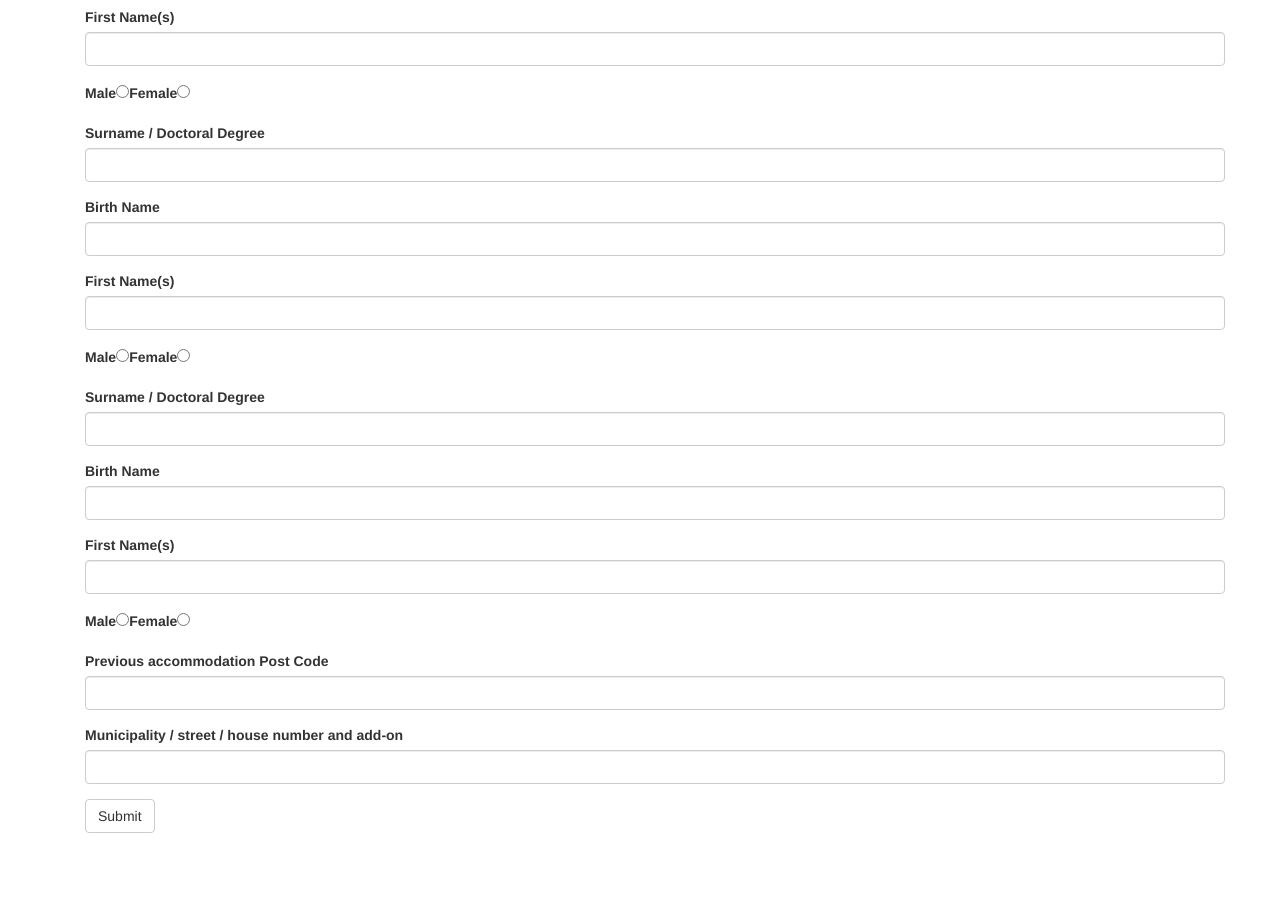
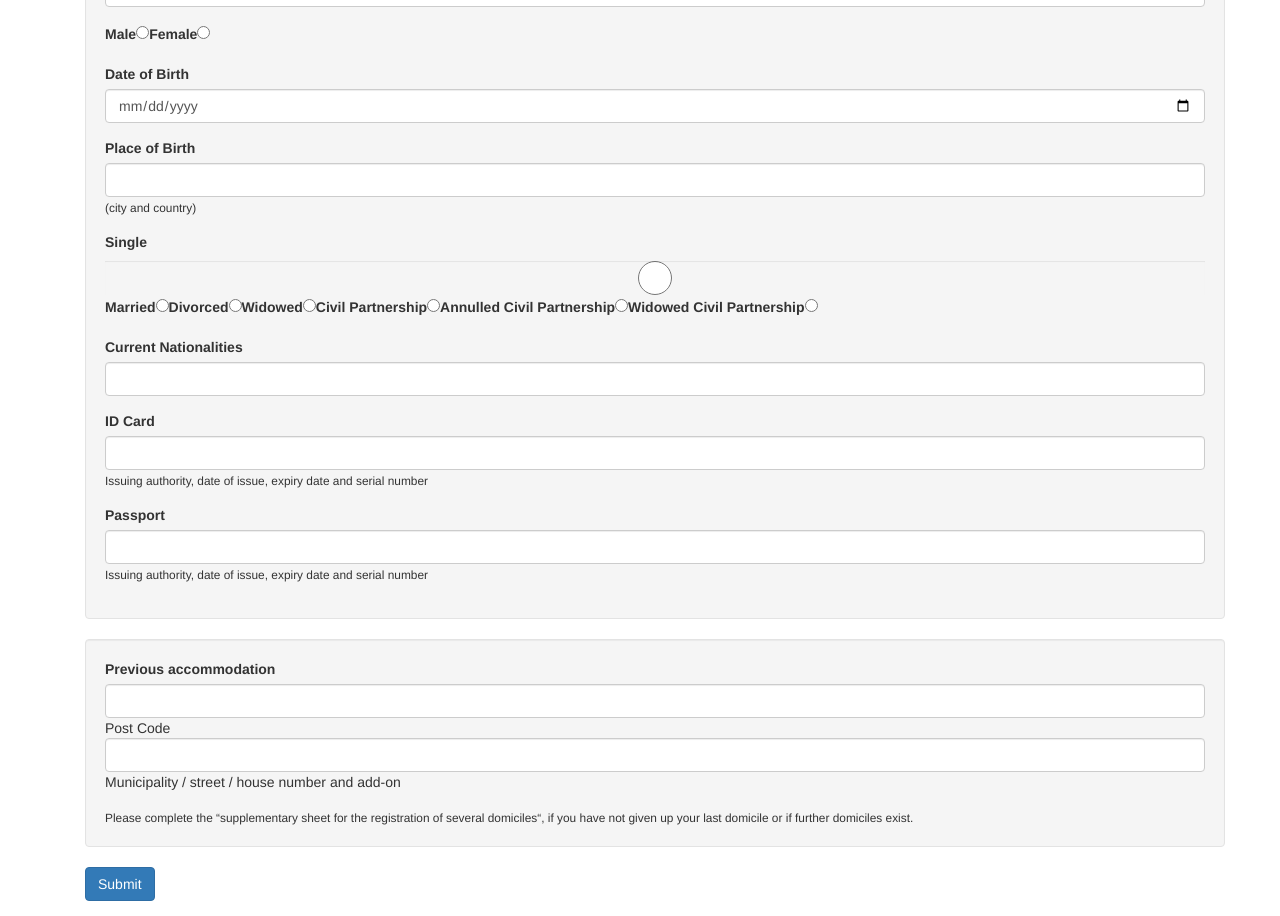
Before and after one commit to christophblessing/registration-form, a React (Create React App) app: page / in a window 1280 px wide. Shown: the part 1120-2036 px from the top of the page. Before the commit the page ends 1953 px from the top, so only its background shows below. Built offline with nearby package versions, Linux system fonts and the light colour scheme.

Commit message:
improved overall form styling, added helper texts and missing form fields, added type declarations

```diff
--- a/src/DetailsForm.tsx
+++ b/src/DetailsForm.tsx
@@ -16,19 +16,16 @@ class Details extends React.Component<Props> {
 
   render() {
     return (
-      <div>
+      <div className="well">
         <div className="form-group">
           <label>Surname / Doctoral Degree</label>
-          <input
-            className="form-control"
-            name=""
-            onChange={this.props.handleChange}
-          />
+          <input className="form-control" onChange={this.props.handleChange} />
         </div>
 
         <div className="form-group">
           <label>Birth Name</label>
           <input className="form-control" />
+          <small>(if applicable)</small>
         </div>
 
         <div className="form-group">
@@ -43,7 +40,7 @@ class Details extends React.Component<Props> {
             value="male"
             id="male"
             onChange={this.props.handleChange}
-            name="gender"
+            name={this.id + "-gender"}
           />
           <label htmlFor="female">Female</label>
           <input
@@ -51,8 +48,106 @@ class Details extends React.Component<Props> {
             value="female"
             id="female"
             onChange={this.props.handleChange}
-            name="gender"
+            name={this.id + "-gender"}
           />
+        </div>
+
+        <div className="form-group">
+          <label>Date of Birth</label>
+          <input
+            className="form-control"
+            type="date"
+            onChange={this.props.handleChange}
+          />
+        </div>
+
+        <div className="form-group">
+          <label>Place of Birth</label>
+          <input className="form-control" onChange={this.props.handleChange} />
+          <small>(city and country)</small>
+        </div>
+
+        <div className="form-group">
+          <label>Single</label>
+          <input
+            type="radio"
+            className="form-control"
+            value="single"
+            onChange={this.props.handleChange}
+            name={this.id + "-maritalRelationship"}
+          />
+          <label>Married</label>
+          <input
+            type="radio"
+            value="married"
+            onChange={this.props.handleChange}
+            name={this.id + "-maritalRelationship"}
+          />
+          <label>Divorced</label>
+          <input
+            type="radio"
+            value="divorced"
+            onChange={this.props.handleChange}
+            name={this.id + "-maritalRelationship"}
+          />
+          <label>Widowed</label>
+          <input
+            type="radio"
+            value="widowed"
+            onChange={this.props.handleChange}
+            name={this.id + "-maritalRelationship"}
+          />
+
+          <label>Civil Partnership</label>
+          <input
+            type="radio"
+            value="civil partnership"
+            onChange={this.props.handleChange}
+            name={this.id + "-maritalRelationship"}
+          />
+
+          <label>Annulled Civil Partnership</label>
+          <input
+            type="radio"
+            value="annulled civil partnership"
+            onChange={this.props.handleChange}
+            name={this.id + "-maritalRelationship"}
+          />
+
+          <label>Widowed Civil Partnership</label>
+          <input
+            type="radio"
+            value="widowed civil partnership"
+            onChange={this.props.handleChange}
+            name={this.id + "-maritalRelationship"}
+          />
+        </div>
+
+        {/*
+Lutheran
+Roman Catholic
+Jewish Com. Hamb. Reformed Churches
+Other religious communities / no statement / none */}
+
+        <div className="form-group">
+          <label>Current Nationalities</label>
+          <input className="form-control" onChange={this.props.handleChange} />
+        </div>
+
+        <div className="form-group">
+          <label>ID Card</label>
+          <input className="form-control" onChange={this.props.handleChange} />
+          <small>
+            Issuing authority, date of issue, expiry date and serial number
+          </small>
+        </div>
+
+        <div className="form-group">
+          <label>Passport</label>
+          <input className="form-control" onChange={this.props.handleChange} />
+          <small>
+            Issuing authority, date of issue, expiry date and serial number
+          </small>
         </div>
       </div>
     );
--- a/src/RegistrationForm.tsx
+++ b/src/RegistrationForm.tsx
@@ -1,36 +1,8 @@
 import React, { FormEvent, ChangeEvent } from "react";
 import DetailsForm from "./DetailsForm";
+import { State } from "./types/types";
 
 interface Props {}
-
-interface State {
-  dateOfMoving: string;
-  postCode: number;
-  apartmentNumber: number;
-  street: string;
-  houseNumber: string;
-  addOn: string;
-  floor: number;
-  landlord: string;
-  details1: Details;
-  details2?: Details;
-  details3?: Details;
-  details4?: Details;
-}
-
-interface Details {
-  surname: string;
-  birthName: string;
-  firstName: string;
-  gender: string;
-  dateOfBirth: string;
-  placeOfBirth: string;
-  maritalRelationShip: string;
-  religion: string;
-  currentNationalities: string;
-  idCard: string;
-  passPort: string;
-}
 
 class RegistrationForm extends React.Component<Props> {
   constructor(props: Props) {
@@ -38,6 +10,34 @@ class RegistrationForm extends React.Component<Props> {
     this.handleSubmit = this.handleSubmit.bind(this);
     this.changeHandler = this.changeHandler.bind(this);
   }
+
+  state: State = {
+    dateOfMoving: "",
+    postCode: 0,
+    apartmentNumber: 0,
+    street: "",
+    houseNumber: "",
+    addOn: "",
+    floor: 0,
+    landlord: "",
+    details1: {
+      surname: "",
+      birthName: "",
+      firstName: "",
+      gender: "",
+      dateOfBirth: "",
+      placeOfBirth: "",
+      maritalRelationship: "",
+      religion: "",
+      currentNationalities: "",
+      idCard: "",
+      passport: "",
+    },
+    previousAccommodation: {
+      postCode: 0,
+      address: "",
+    },
+  };
 
   changeHandler = (event: ChangeEvent<HTMLInputElement>) => {
     const key = event.target.name;
@@ -53,14 +53,15 @@ class RegistrationForm extends React.Component<Props> {
   };
 
   handleSubmit(event: FormEvent<HTMLFormElement>): void {
+    event.preventDefault();
     console.log(this.state);
-    event.preventDefault();
   }
 
   render() {
     return (
       <div className="container">
         <form onSubmit={this.handleSubmit}>
+          <div className="well">
             <div className="form-group">
               <label>Date of moving</label>
               <input
@@ -76,16 +77,19 @@ class RegistrationForm extends React.Component<Props> {
                 name="postCode"
                 className="form-control"
                 type="number"
+                max={99999}
                 onChange={this.changeHandler}
               />
+              <small>Post Code</small>
             </div>
             <div className="form-group">
-            <label>Street (or place ect.)</label>
+              <label>Street</label>
               <input
                 className="form-control"
                 name="street"
                 onChange={this.changeHandler}
               />
+              <small>(or place ect.)</small>
             </div>
             <div className="form-group">
               <label>House Number</label>
@@ -97,12 +101,13 @@ class RegistrationForm extends React.Component<Props> {
               />
             </div>
             <div className="form-group">
-            <label>Add-on (e.g. name of main tenant)</label>
+              <label>Add-on</label>
               <input
                 className="form-control"
                 name="addOn"
                 onChange={this.changeHandler}
               />
+              <small>(e.g. name of main tenant)</small>
             </div>
             <div className="form-group">
               <label>Floor</label>
@@ -122,28 +127,37 @@ class RegistrationForm extends React.Component<Props> {
                 onChange={this.changeHandler}
               />
             </div>
-          <div className="form-group">
+          </div>
+
+          <div className="form-group well">
             <label>Name and Address of Landlord</label>
             <input className="form-control" onChange={this.changeHandler} />
           </div>
 
           <DetailsForm id="detail1" handleChange={this.detailsChangeHandler} />
-          <DetailsForm id="detail2" handleChange={this.detailsChangeHandler} />
-          <DetailsForm id="detail3" handleChange={this.detailsChangeHandler} />
-          <DetailsForm id="detail4" handleChange={this.detailsChangeHandler} />
+          {/* <DetailsForm id="detail2" handleChange={this.detailsChangeHandler} /> */}
+          {/* <DetailsForm id="detail3" handleChange={this.detailsChangeHandler} /> */}
+          {/* <DetailsForm id="detail4" handleChange={this.detailsChangeHandler} /> */}
 
+          <div className="well">
             <div className="form-group">
-            <label>Previous accommodation Post Code</label>
+              <label>Previous accommodation</label>
               <input className="form-control" type="number"></input>
+              Post Code
+              <input className="form-control" />
+              Municipality / street / house number and add-on
             </div>
-
+            <small>
+              Please complete the “supplementary sheet for the registration of
+              several domiciles“, if you have not given up your last domicile or
+              if further domiciles exist.
+            </small>
+          </div>
           <div className="form-group">
-            <label>Municipality / street / house number and add-on</label>
-            <input className="form-control" />
-          </div>
-          <button type="submit" className="btn btn-default">
+            <button type="submit" className="btn btn-primary">
               Submit
             </button>
+          </div>
         </form>
       </div>
     );
```
Also changed, not shown: src/types/types.d.ts (added, +39 -0 lines). Lines whose indentation alone changed are shown as unchanged.
